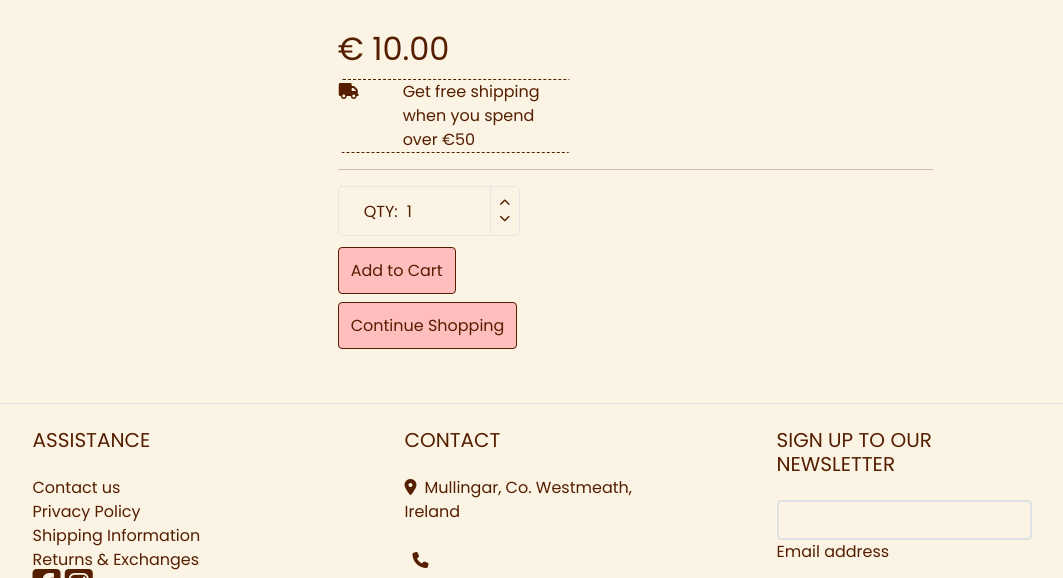
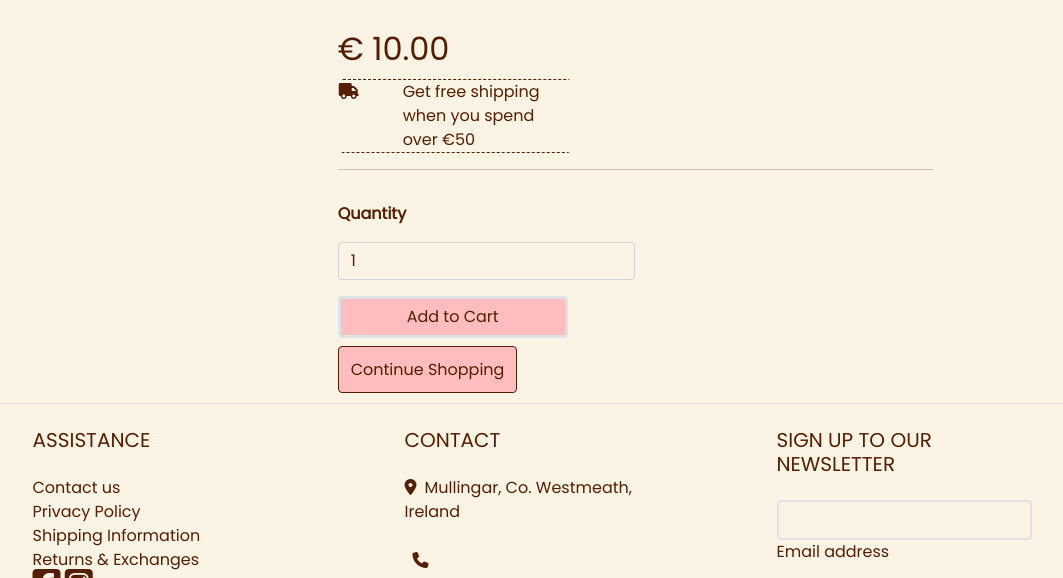
Before and after one commit to rockymiss/mcgraths-sweetshop, a Django app: page /products/1 in a window 1280 px wide. Shown: the part 187-765 px from the top of the page, without its empty margins (108-1171 px from the left). Run offline with Django 3.2, Linux system fonts and the light colour scheme; tables that the repository leaves empty hold one stand-in row (values such as "Sample post"); some libraries are stand-ins or nearby versions.

Commit message:
Create add to cart view and url and link in with product detail

```diff
--- a/cart/urls.py
+++ b/cart/urls.py
@@ -6,4 +6,5 @@ from . import views
 
 urlpatterns = [
      path('', views.view_cart, name="view_cart"),
+     path('add/<item_id>/', views.add_to_cart, name="add_to_cart"),
 ]
--- a/products/templates/products/product_detail.html
+++ b/products/templates/products/product_detail.html
@@ -49,27 +49,31 @@
 
                         </div>
                         <hr class="singleline">
-                        <div class="order_info d-flex flex-row">
-                            <form action="#">
+                        <div class="form order_info d-flex flex-row">
+                            <form action="{% url 'add_to_cart' product.id %}" method="POST">
+                                {% csrf_token %}
                         </div>
                         <div class="row">
                             <div class="col-xs-6" style="margin-left: pb-2;">
-                                <div class="product_quantity"> <span>QTY: </span> <input id="quantity_input" type="text" pattern="[0-9]*" value="1">
-                                    <div class="quantity_buttons">
-                                        <div id="quantity_inc_button" class="quantity_inc quantity_control"><i class="fas fa-chevron-up"></i></div>
-                                        <div id="quantity_dec_button" class="quantity_dec quantity_control"><i class="fas fa-chevron-down"></i></div>
+                                <p class="mt-3"><strong>Quantity</strong></p>
+                                <div class="form-group w-50">
+                                        <div class="input-group mt-3">
+                                            <input class="form-control qty_input mb-3" type="number" name="quantity" value="1" min="1" max="99" data-item_id="{{ product.id }}" id="id_qty_{{ product.id }}">
+                                        </div>
                                     </div>
                                 </div>
-                            </div>
+
                                 <div class="col-xs-6 pb-2">
-                                    <button type="button" class="btn shop-button pink-bg">Add to Cart</button>
+                                    <input type="submit" class="btn shop-button pink-bg border border-3" value="Add to Cart">
                                 </div>
+                                <input type="hidden" name="redirect_url" value="{{ request.path }}">
                                 <div class="col-xs-6 pb-2">
                                     <a href="{% url 'products' %}">
                                         <button type="button" class="btn shop-button pink-bg">Continue Shopping</button>
                                     </a>
                                 </div>
                         </div>
+                    </form>
                     </div>
                 </div>
             </div>
```
Also changed, not shown: cart/views.py (+22 -1 lines).
